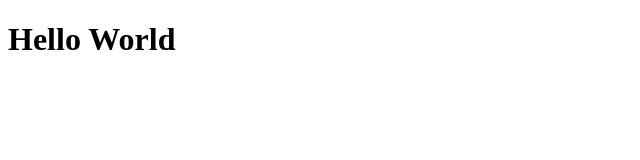
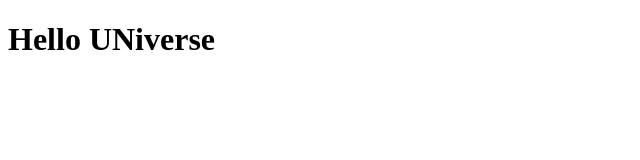
Before and after one commit to adityarajsrivastava541/25-08, a website: page index.html in a window 1280 px wide. Shown: the whole page, without its empty margins (0-640 px from the left). Drawn offline with Linux system fonts and the light colour scheme.

Commit message:
Text Change

```diff
--- a/index.html
+++ b/index.html
@@ -10,7 +10,7 @@
 </head>
 
 <body>
-    <h1>Hello World</h1>
+    <h1>Hello UNiverse</h1>
 
     <script src="index.js"></script>
 </body>
```
